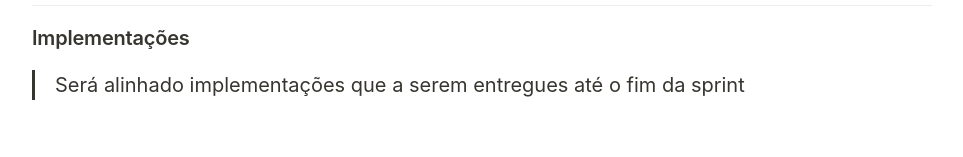
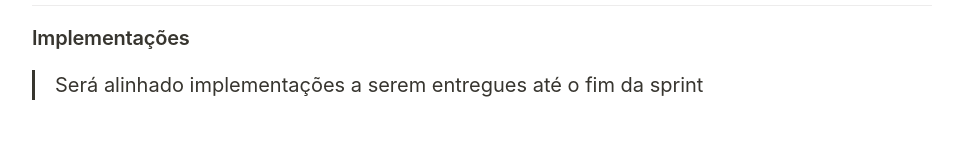
Before and after one commit to pablomultipedidos/mp-development-process, a plain HTML site: page sprintPlanning/index.html in a window 1280 px wide. Shown: the part 705-862 px from the top of the page, without its empty margins (158-1121 px from the left). Drawn offline with Linux system fonts and the light colour scheme.

Commit message:
atualizacao

```diff
--- a/sprintPlanning/index.html
+++ b/sprintPlanning/index.html
@@ -668,7 +668,7 @@ blockquote {
 
 </style></head><body><article id="739ed6c7-9b3b-442f-b180-398cb25badb1" class="page sans"><header><div class="page-header-icon undefined"><span class="icon">📋</span></div><h1 class="page-title">Sprint planning</h1><table class="properties"><tbody></tbody></table></header><div class="page-body"><h1 id="973d187c-9bce-41c7-8a2c-4d4619f3bfb4" class="">O que é?</h1><figure class="block-color-gray_background callout" style="white-space:pre-wrap;display:flex" id="750e0874-5f46-403c-a18d-23a868aee034"><div style="font-size:1.5em"><span class="icon">💡</span></div><div style="width:100%">Inicio do ciclo de execução da sprint, reunião para planejar e priorizar atividades a serem entregues até o fim da sprint (duas semanas). Todos da equipe participam, junto com representantes do comercial, suporte e produto. Implementações e melhorias são divididas entre os devs, assim como os bugs com maiores prioridades.</div></figure><h1 id="319b3b74-0cde-41e9-8842-e5ad8a41357d" class="">Pontos relevantes</h1><h3 id="846e7393-eb9b-46b5-95e4-c81abe45aacd" class="">Recorrência</h3><blockquote id="b9089e3d-0b57-47b0-86cf-3a308fc1ed29" class="">Com qual frequência acontece?</blockquote><p id="aefdbb50-3409-4459-843e-56ff8ce87d3e" class="">
 </p><ul id="b7f257d2-d045-4ca1-86dd-25e680ea8fea" class="bulleted-list"><li style="list-style-type:disc">A cada 14 dias</li></ul><ul id="68b3100e-2166-4baf-b569-01798b05bf55" class="bulleted-list"><li style="list-style-type:disc">Inicia as 13h em reunião no meet</li></ul><p id="e8ce6541-2c95-4c78-8762-9c4ce318139d" class="">
-</p><hr id="842cc8c3-b15d-4b24-8e9b-9e0f677a1d06"/><h3 id="f0e048ea-0331-49ef-9379-84fce5b53626" class="">Implementações</h3><blockquote id="69a59bdf-d980-4b98-91de-2f40c47fde0b" class="">Será alinhado implementações que a serem entregues até o fim da sprint</blockquote><p id="7d1efebd-b45a-4362-b1ed-32bde6cf8574" class="">
+</p><hr id="842cc8c3-b15d-4b24-8e9b-9e0f677a1d06"/><h3 id="f0e048ea-0331-49ef-9379-84fce5b53626" class="">Implementações</h3><blockquote id="69a59bdf-d980-4b98-91de-2f40c47fde0b" class="">Será alinhado implementações a serem entregues até o fim da sprint</blockquote><p id="7d1efebd-b45a-4362-b1ed-32bde6cf8574" class="">
 </p><ul id="9e537ac2-e158-4777-b360-1114c9dc72a8" class="bulleted-list"><li style="list-style-type:disc">Pode ser discutido assuntos mais específicos sobre a implementação, como arquitetura</li></ul><p id="2f27e058-6322-4053-b2fb-aea32fa8e3a2" class="">
 </p><hr id="f590012f-134d-4acf-ad2a-0a46d0ab4bf6"/><h3 id="228c370d-0118-4029-b3da-0f997ef5ebaf" class="">Bugs</h3><blockquote id="5ccfd20c-e04d-401f-8c7c-9a1c24a0f98f" class="">São selecionado e explicados uma quantidade de cards de bugs a serem resolvidos durante a sprint</blockquote><p id="a923438e-b4b1-48df-8bad-fa5182c19549" class="">
 </p><ul id="c9ca1522-f7d3-45b0-9284-53c32feb8734" class="bulleted-list"><li style="list-style-type:disc">Os cards serão divididos entre os devs disponíveis</li></ul><ul id="231a759b-456a-40c1-831f-0d3215d4769d" class="bulleted-list"><li style="list-style-type:disc">Bugs devem ser resolvidos antes dos cards de implementação</li></ul><h1 id="013150ad-2932-47cd-aaac-e60de6fdecc6" class="">Sugestões e melhorias</h1></div></article></body></html>
```
